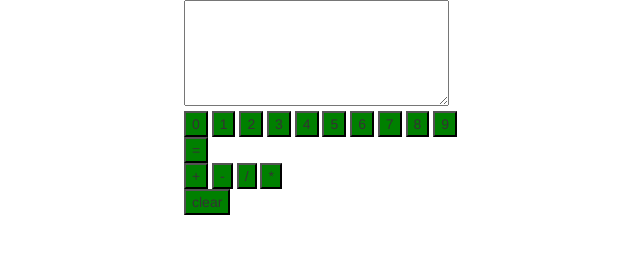
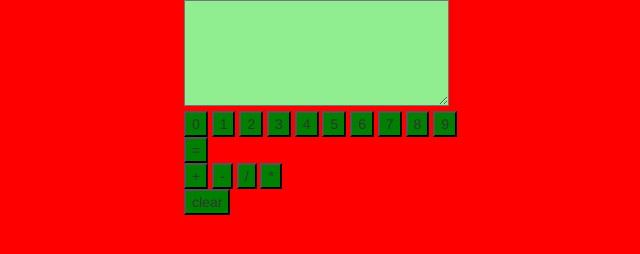
Before and after one commit to willow-the/project.my-calc, a plain HTML site: page index.html in a window 1280 px wide. Shown: the whole page, without its empty margins (296-936 px from the left). Drawn offline with Linux system fonts and the light colour scheme.

Commit message:
additional coloring

```diff
--- a/styles.css
+++ b/styles.css
@@ -19,11 +19,16 @@ button:hover{
 
 body{
   width:100vw;
+  background-color: Red;
 }
-/*sets up body width*/
+/*sets up body width and background color*/
 
 div{
   margin: 0 auto;
   width: 25%
 }
 /*sets up margin width and tag box width for all div elements*/
+textarea{
+  background-color: lightGreen;
+}
+/*sets the background color of the text area light green*/
```
